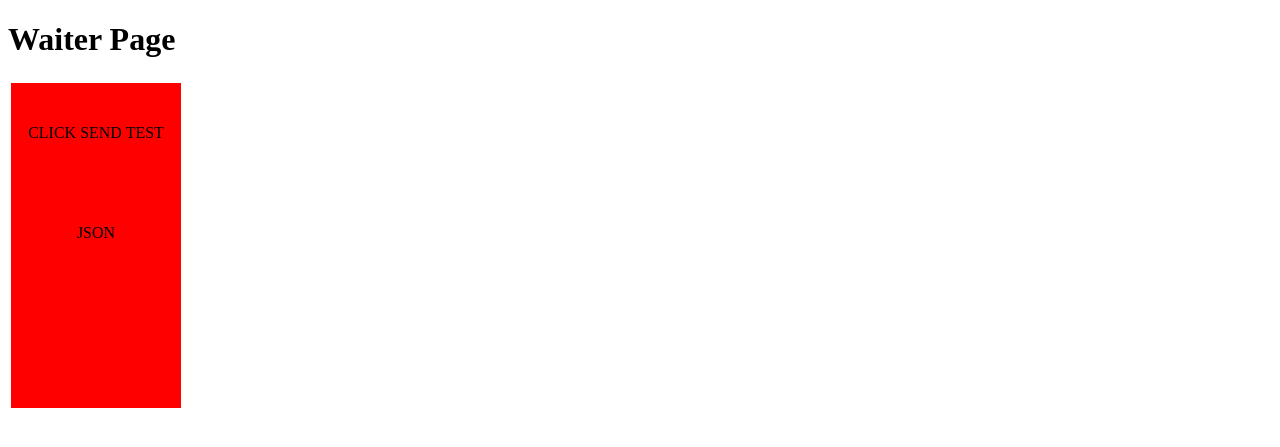
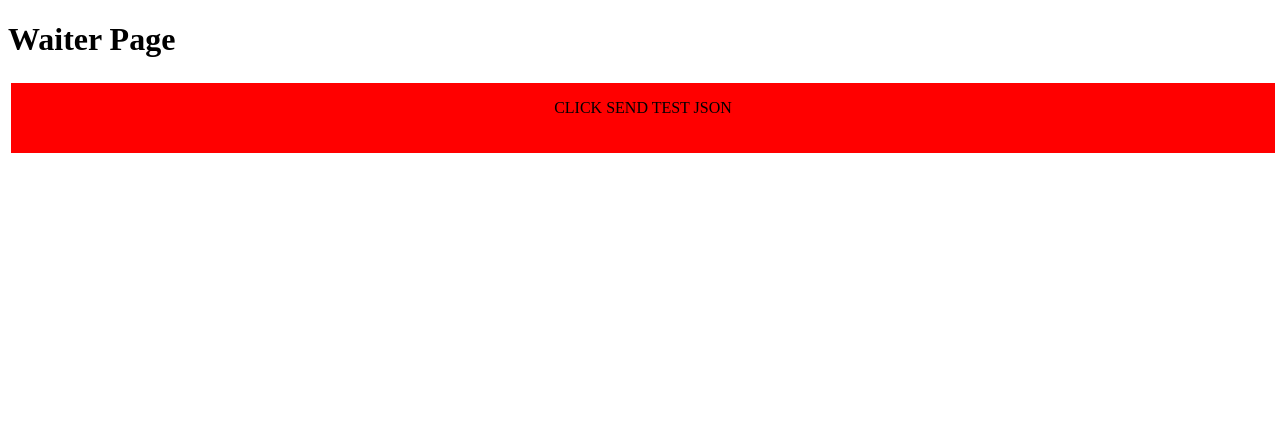
Before and after one commit to criewaldt/rPOS, a Flask app: page / in a window 1280 px wide. Shown: the top 447 px of the page. Run offline with Flask 2, Linux system fonts and the light colour scheme.

Commit message:
waiter.js work continues

```diff
--- a/server/static/css/waiter.css
+++ b/server/static/css/waiter.css
@@ -3,17 +3,16 @@
 	background-color:transparent;
 	text-align: justify;}
 
-.button{width:170px;
-	height:325px;
-	float:left;
+.button{width:100%;
+	height:70px;
+	float:none;
 	border-style: solid;
 	border-color: #ffffff;
 	background-color:red;
 	text-align: center;
 	vertical-align: middle;
-	line-height: 200px;
 	text-align: center;
-	line-height: 100px;}
+	line-height: 50px;}
 
 .button:hover{
 	background-color:blue;
--- a/server/static/js/waiter.js
+++ b/server/static/js/waiter.js
@@ -1,7 +1,8 @@
 window.mySocket;//setup global var for the websocket
 window.TheOrder;//setup global var for the order
-window.AllItems;//setup global var for all items that can be ordered
+var AllMyItems;//setup global var for all items that can be ordered
 
+var orderData = {'orderData' : {'burger':{'mods':['cheese', 'bacon']}}};
 
 
 /*used to count items in a list*/
@@ -23,12 +24,12 @@ function ButtonBuilder(JSONdata) {
 	*/
 
 	console.log('button builder started');
-	/*Parent key should ALWAYS be buttonBuilder on inbound, but still check*/
+
+	/*Parent key should ALWAYS be 'buttonBuilder' on inbound, but still check*/
 	if (Object.keys(JSONdata)!='buttonBuilder' ){console.log('button builder key error')};
 	var parentKEY = Object.keys(JSONdata);
-	var AllMyItems = JSONdata[parentKEY];
+	AllMyItems = JSONdata[parentKEY];//global var assignment
 	console.log(AllMyItems);
-
 
 	var totalButtons = CountMyItems(AllMyItems);
 	console.log("total buttons: " + totalButtons);
@@ -41,13 +42,15 @@ function ButtonBuilder(JSONdata) {
 		newButton.setAttribute('class','button');
 		newButton.setAttribute('id',myItem[i]);
 		document.getElementById('terminal').appendChild(newButton);
-		$('#'+myItem[i]).append("<p>" + myItem[i]+"</p>");
-		console.log(myItem[i].burgers.bbq_burgers);
-		if (myItem[i].price) {
-			$('#'+myItem[i]).append("<p>$ " + myItem[i].price+"</p>");
-		};
+		$('#'+myItem[i]).html(myItem[i].toUpperCase());
+		//$('#'+myItem[i]).append("<p>" + myItem[i].toUpperCase()+"</p>");
+		console.log(Object.keys(AllMyItems[myItem[i]]));
 	};
+
+
 };
+
+
 
 
 $(document).ready(function(){
@@ -59,6 +62,7 @@ $(document).ready(function(){
 
 
 	/* EXAMPLE function to send data on click*/
+
 	$(".button").click(function(event){
 		mySocket.send(JSON.stringify(orderData));
 	});
@@ -73,9 +77,22 @@ $(document).ready(function(){
 			if (Object.keys(JSONdata)[0] === 'buttonBuilder'){
 				ButtonBuilder(JSONdata);
 			};
+	/*
+	DYNAMICALLY CREATE CLICK EVENTS LISTENERS
+	https://toddmotto.com/attaching-event-handlers-to-dynamically-created-javascript-elements/
+
+	*/
+	for (key in AllMyItems) {
+		console.log(AllMyItems[key]);
+
+	};
+
+	});
 
 
-			});
+
+
+
 /*
 		  if (msg['buttonBuilder']) {
 		  	var MyTest = msg.buttonBuilder;
```
Also changed, not shown: 2 other files.
